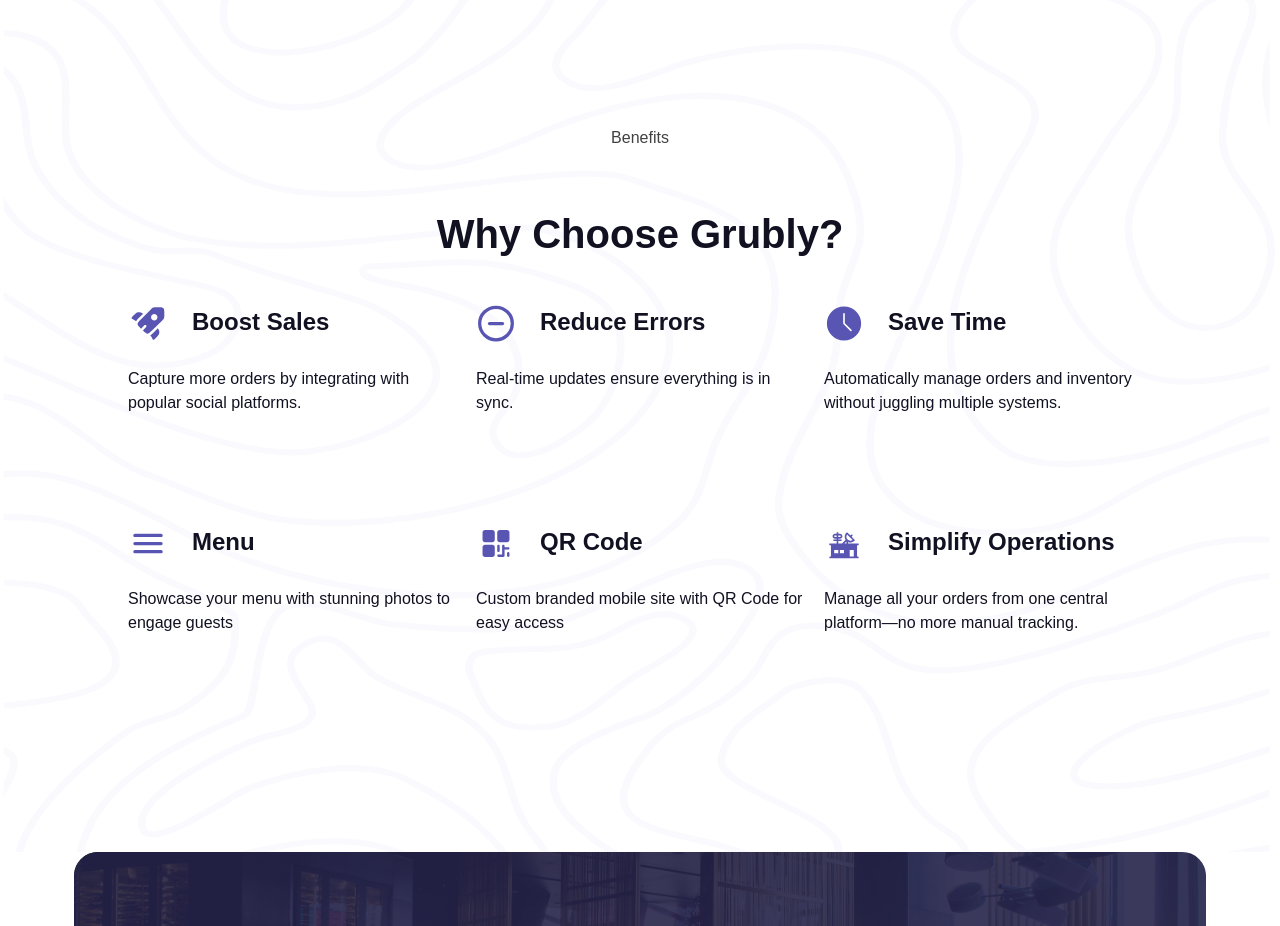
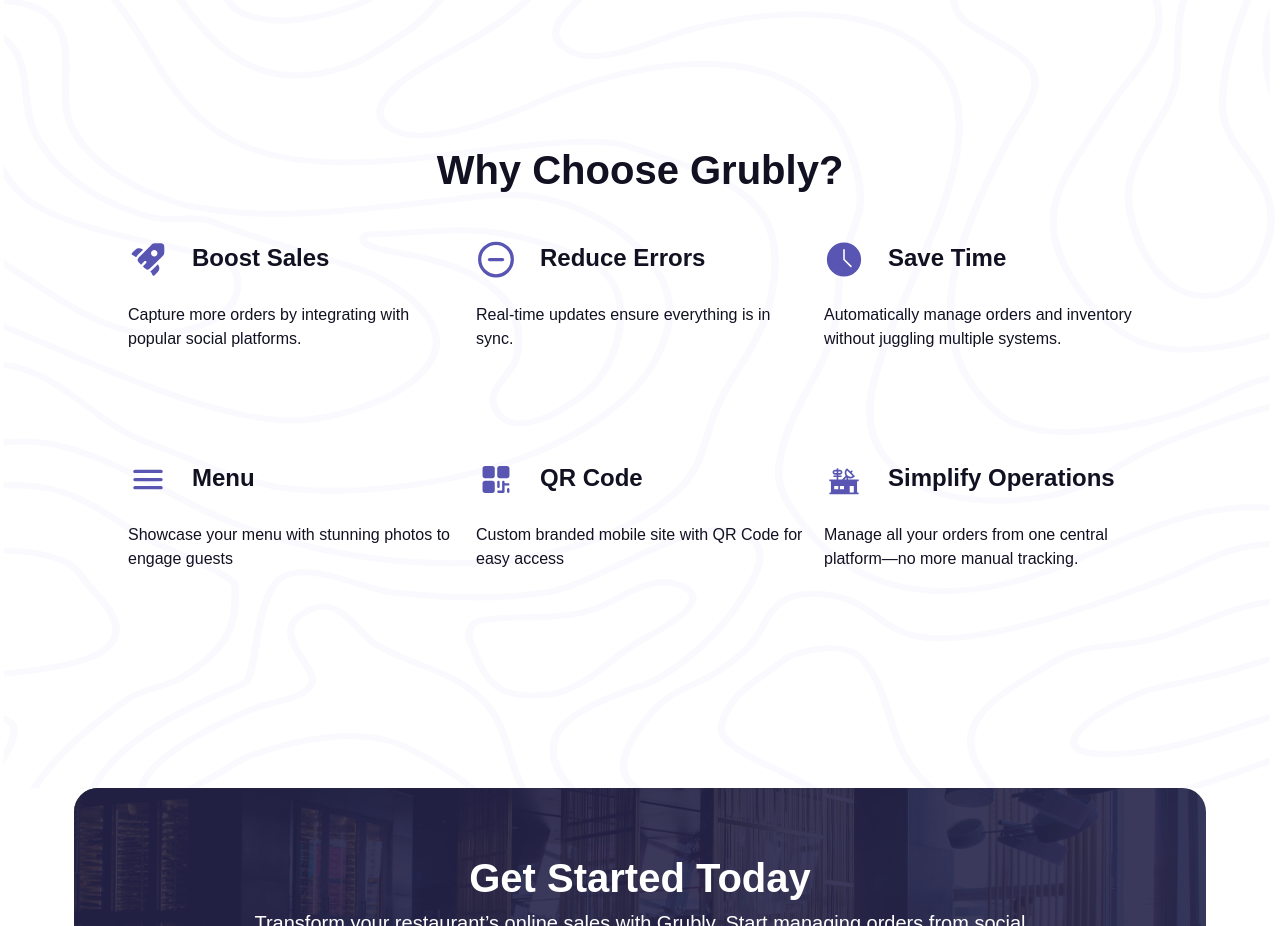
Before and after one commit to TrooHQ/goGrub, a Next.js app: page / in a window 1280 px wide. Shown: the part 3700-4626 px from the top of the page. Built offline with nearby package versions, Linux system fonts and the light colour scheme.

Commit message:
removed the benefits header text

```diff
--- a/src/Components/Benefits.jsx
+++ b/src/Components/Benefits.jsx
@@ -14,7 +14,9 @@
       <div className="font-DMSans max-w-5xl mx-[10px] lg:mx-auto py-[10%] relative">
         <div className="mt-[24px] md:mt-[40px]">
           <div className="max-w-[708px] mx-auto text-center space-y-[54px]">
-            <p className="text-[#414141] text-[16px] font-[500]">Benefits</p>
+            <p className="text-[#414141] text-[16px] font-[500] hidden">
+              Benefits
+            </p>
             <p className="max-w-[708px] w-full text-[#112] font-[600] text-[30px] lg:text-[40px]">
               Why Choose Grubly?
             </p>
```
